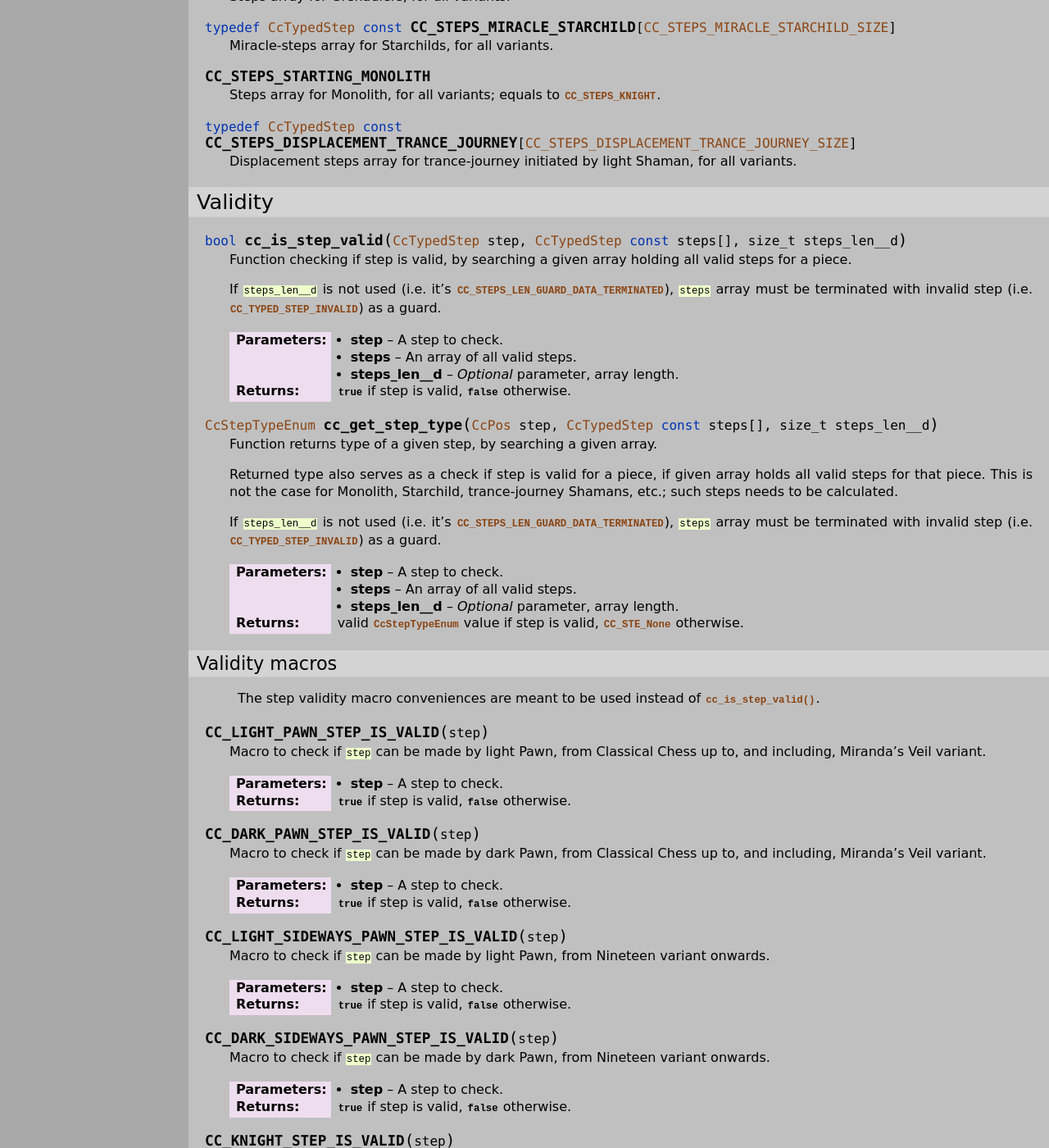
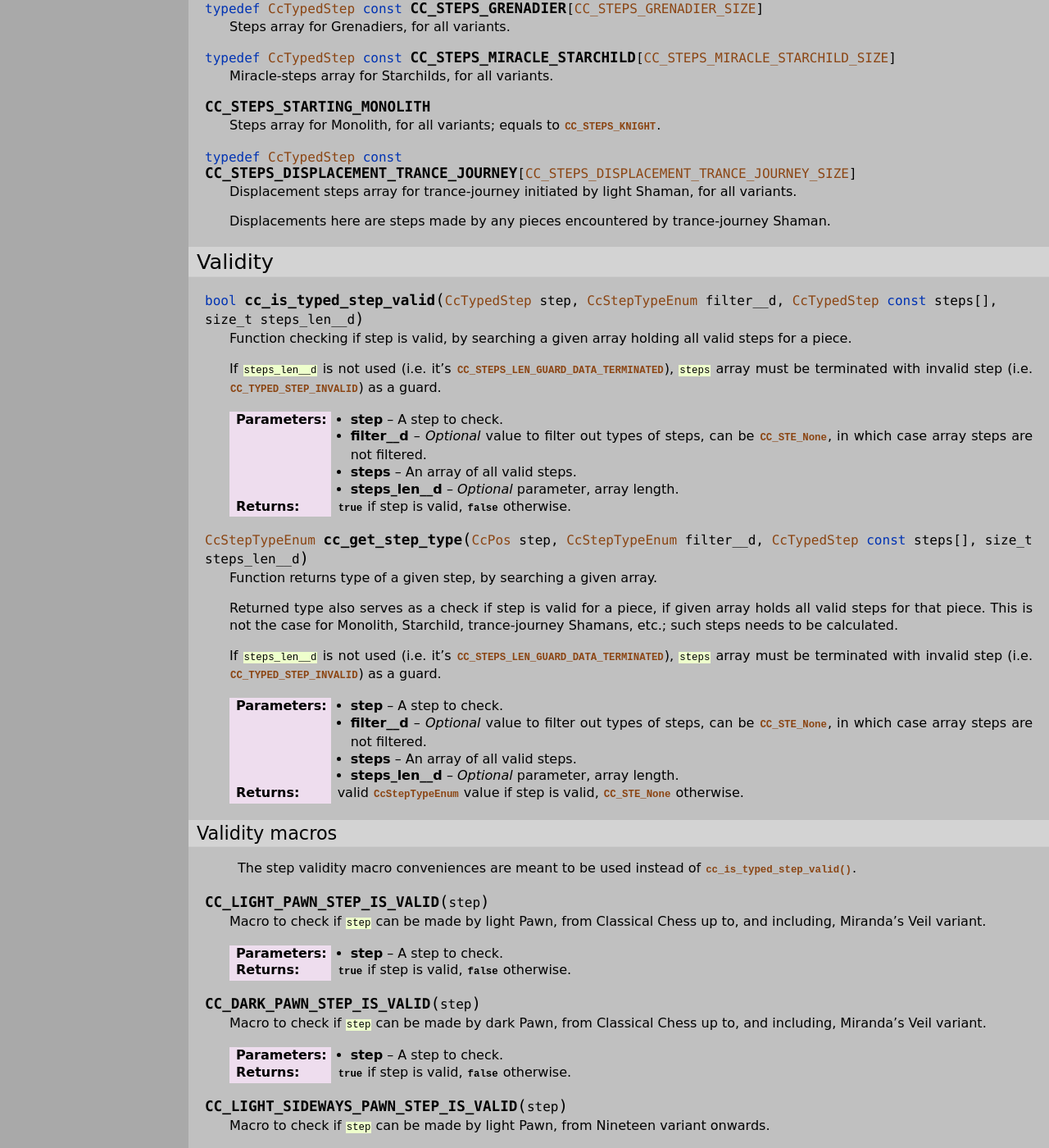
Before and after one commit to mmlacak/crochess, a Sphinx documentation site: the page built from docs/source/libcc/ccposdefs.rst, in a window 1280 px wide and 1400 px high, scrolled down 5087 px. Shown: the whole window at 82% size. Built offline with Sphinx 7.4.7, drawn with Linux system fonts in a browser that asks for light colours; some of the changed text lies outside the part shown.

Commit message:
Added param to step types, validity funcs + docs.

```diff
--- a/docs/source/conf.py
+++ b/docs/source/conf.py
@@ -26,10 +26,10 @@ copyright = '2021, Mario Mlačak'
 author = 'Mario Mlačak'
 
 # The short X.Y version
-version = "0.0.1.696:1128+20240912.063542"   # docs-new-lib-short-version-major-minor-feature-commit+meta~breaks-place-marker
+version = "0.0.1.697:1129+20240913.031134"   # docs-new-lib-short-version-major-minor-feature-commit+meta~breaks-place-marker
 
 # The full version, including alpha/beta/rc tags
-release = "0.0.1.696:1128+20240912.063542"   # docs-new-lib-full-version-major-minor-feature-commit+meta~breaks-place-marker
+release = "0.0.1.697:1129+20240913.031134"   # docs-new-lib-full-version-major-minor-feature-commit+meta~breaks-place-marker
 
 
 # -- General configuration ---------------------------------------------------
--- a/docs/source/libcc/ccposdefs.rst
+++ b/docs/source/libcc/ccposdefs.rst
@@ -359,6 +359,8 @@ similar to zero-terminating strings; terminating position is
     Steps array for Serpents, for all variants; includes Serpent's left and
     right diagonal steps, color-changing steps and Pawn displacement steps.
 
+    Displacements here are steps made by Pawns when encountered by Serpent.
+
 
 .. c:type:: CcTypedStep const CC_STEPS_LIGHT_SHAMAN[ CC_STEPS_LIGHT_SHAMAN_SIZE ]
 
@@ -397,27 +399,32 @@ similar to zero-terminating strings; terminating position is
     Displacement steps array for trance-journey initiated by light Shaman,
     for all variants.
 
+    Displacements here are steps made by any pieces encountered by trance-journey
+    Shaman.
+
 
 .. _lbl-libcc-ccposdefs-validity:
 
 Validity
 --------
 
-.. c:function:: bool cc_is_step_valid( CcTypedStep step, CcTypedStep const steps[], size_t steps_len__d )
+.. c:function:: bool cc_is_typed_step_valid( CcTypedStep step, CcStepTypeEnum filter__d, CcTypedStep const steps[], size_t steps_len__d )
 
-    Function checking if step is valid, by searching a given array
-    holding all valid steps for a piece.
+    Function checking if step is valid, by searching a given array holding all
+    valid steps for a piece.
 
     If :c:`steps_len__d` is not used (i.e. it's :c:macro:`CC_STEPS_LEN_GUARD_DATA_TERMINATED`),
     :c:`steps` array must be terminated with invalid step (i.e. :c:macro:`CC_TYPED_STEP_INVALID`)
     as a guard.
 
     :param step: A step to check.
+    :param filter__d: *Optional* value to filter out types of steps, can be
+        :c:enumerator:`CC_STE_None`, in which case array steps are not filtered.
     :param steps: An array of all valid steps.
     :param steps_len__d: *Optional* parameter, array length.
     :returns: :c:data:`true` if step is valid, :c:data:`false` otherwise.
 
-.. c:function:: CcStepTypeEnum cc_get_step_type( CcPos step, CcTypedStep const steps[], size_t steps_len__d )
+.. c:function:: CcStepTypeEnum cc_get_step_type( CcPos step, CcStepTypeEnum filter__d, CcTypedStep const steps[], size_t steps_len__d )
 
     Function returns type of a given step, by searching a given array.
 
@@ -430,6 +437,8 @@ Validity
     as a guard.
 
     :param step: A step to check.
+    :param filter__d: *Optional* value to filter out types of steps, can be
+        :c:enumerator:`CC_STE_None`, in which case array steps are not filtered.
     :param steps: An array of all valid steps.
     :param steps_len__d: *Optional* parameter, array length.
     :returns: valid :c:enum:`CcStepTypeEnum` value if step is valid,
@@ -441,7 +450,7 @@ Validity macros
 ^^^^^^^^^^^^^^^
 
     The step validity macro conveniences are meant to be used instead
-    of :c:func:`cc_is_step_valid()`.
+    of :c:func:`cc_is_typed_step_valid()`.
 
 .. c:macro:: CC_LIGHT_PAWN_STEP_IS_VALID(step)
 
```
Also changed, not shown: README.md (+2 -2 lines), 5 other files.
